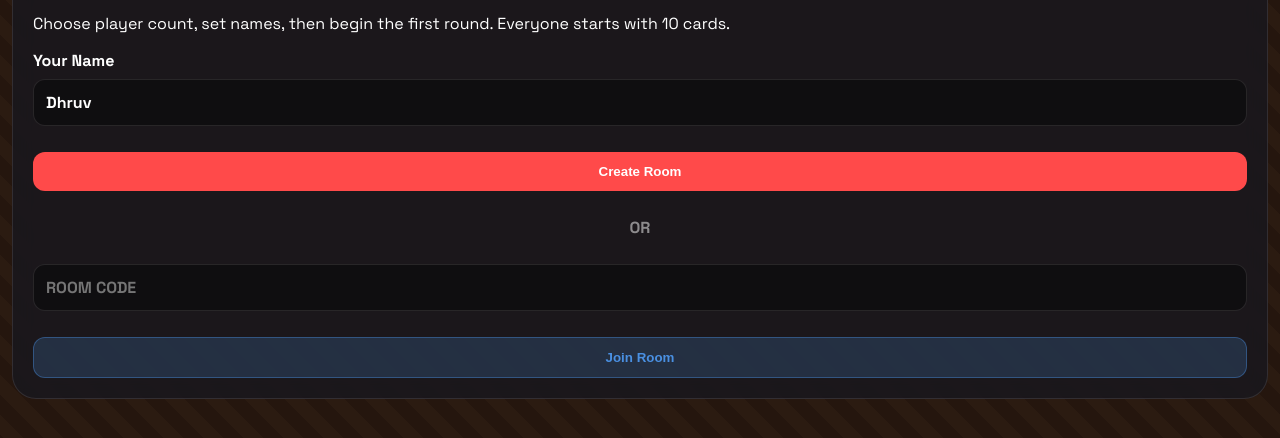
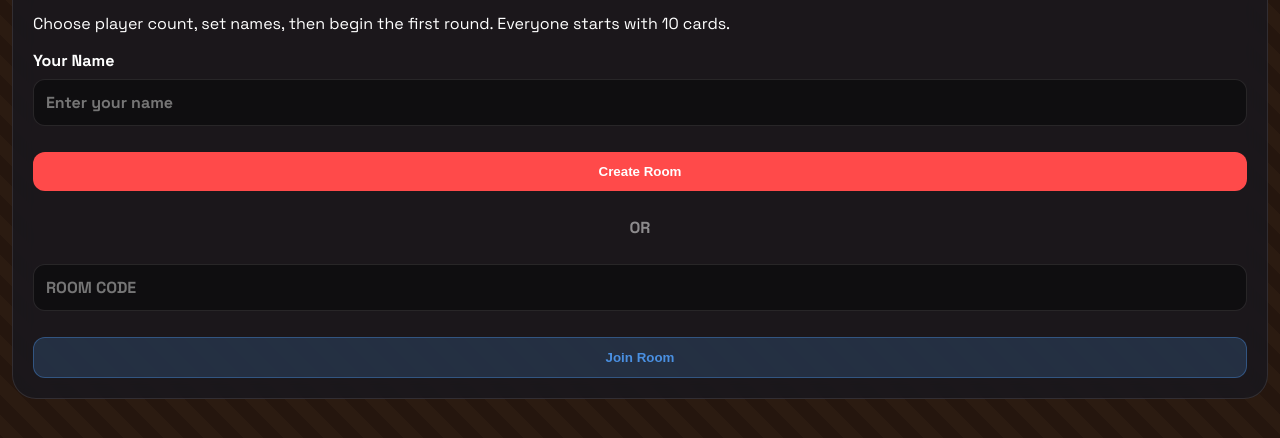
Before and after one commit to SavaniDhruv610/Phase10, a website with bundled scripts: page public/index.html in a window 1280 px wide. Shown: the part 66-504 px from the top of the page. Built offline with nearby package versions, Linux system fonts and the light colour scheme; no server answers.

Commit message:
vercel settion

```diff
--- a/public/index.html
+++ b/public/index.html
@@ -48,7 +48,7 @@
         <div class="setup-grid">
           <label class="field">
             <span>Your Name</span>
-            <input type="text" id="local-player-name" placeholder="Enter your name" value="Dhruv" maxlength="18">
+            <input type="text" id="local-player-name" placeholder="Enter your name" maxlength="18">
           </label>
           <div class="action-row" style="margin-top: 10px;">
             <button id="create-room-btn" class="primary-btn">Create Room</button>
```
